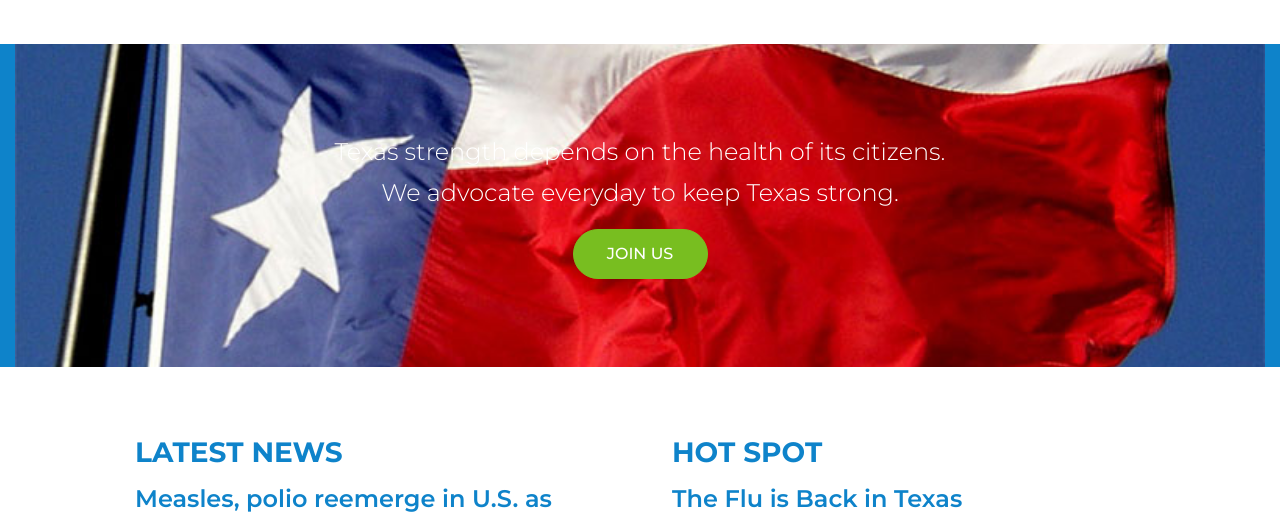
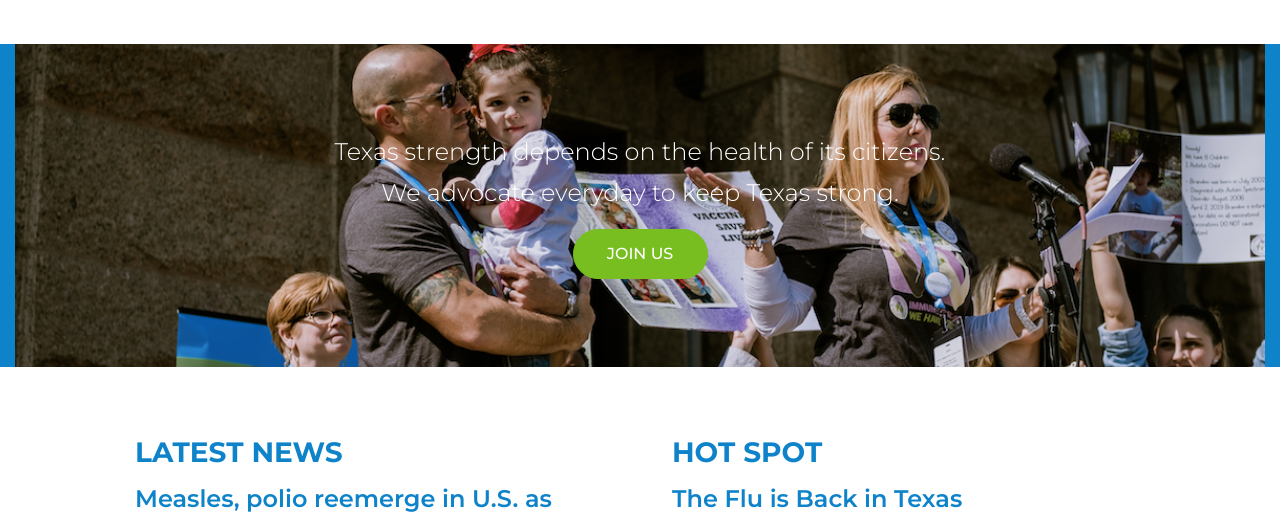
Before and after one commit to aitshuber/immunizecc, a Jekyll site: the page built from home.html, in a window 1280 px wide. Shown: the part 1300-1822 px from the top of the page. Built offline with Jekyll 4.4.1, drawn with Linux system fonts in a browser that asks for light colours; some web fonts are replaced; a script that is not in the unit is left out; comment, search, counter and statistics services are not loaded; grey boxes are pictures that could not be loaded.

Commit message:
Updated 2 files via CloudCannon

```diff
--- a/home.html
+++ b/home.html
@@ -11,7 +11,8 @@ call-to-action:
   text: >-
     Texas strength depends on the health of its citizens. <br> We advocate
     everyday to keep Texas strong.
-  image: /assets/img/the-immunization-partnership/texas-flag.jpg
+  image: >-
+    /assets/img/the-immunization-partnership/screen-shot-2022-10-31-at-10-32-28-pm.png
   url: https://immunizeusa.salsalabs.org/mailinglistsign-up/index.html
   button-text: JOIN US
 main-topic:
```
Also changed, not shown: assets/img/the-immunization-partnership/screen-shot-2022-10-31-at-10-32-28-pm.png (added).
